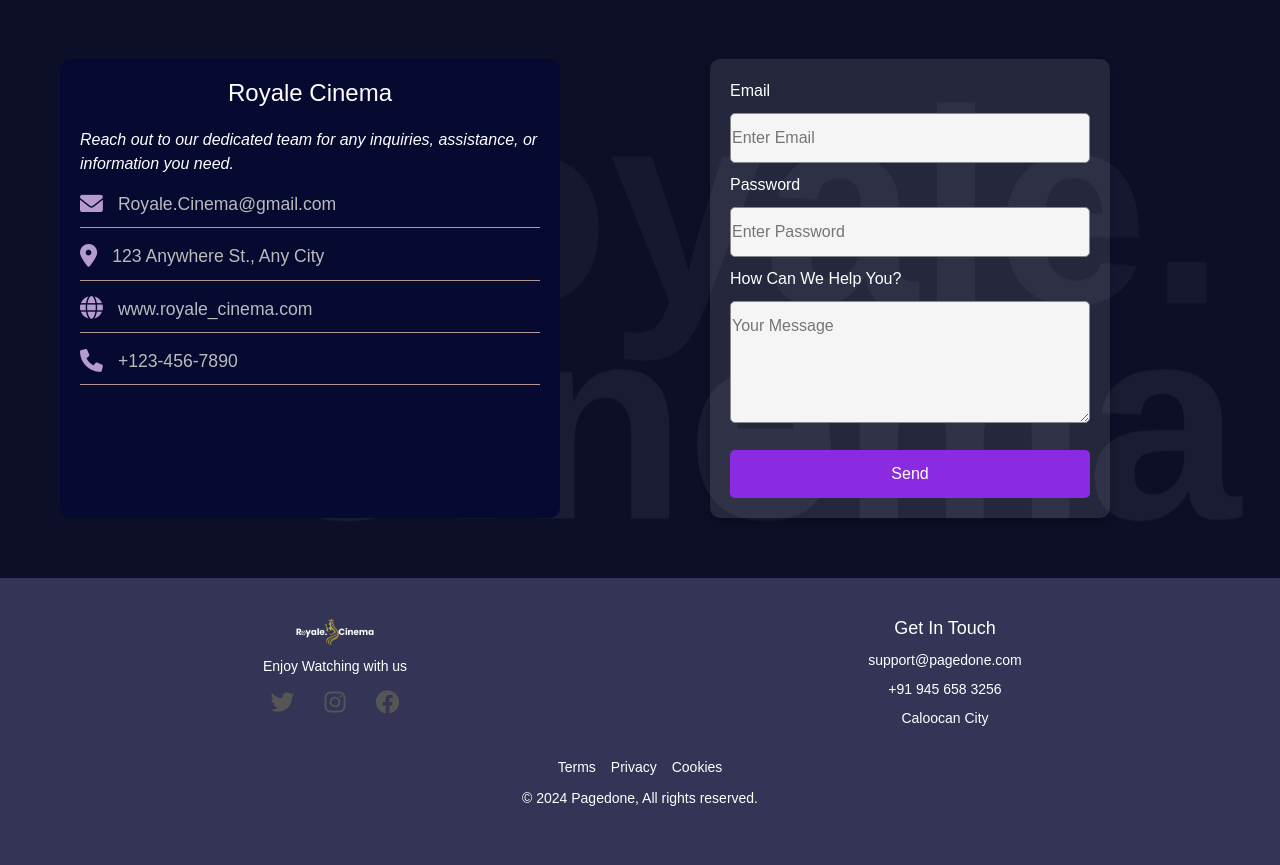
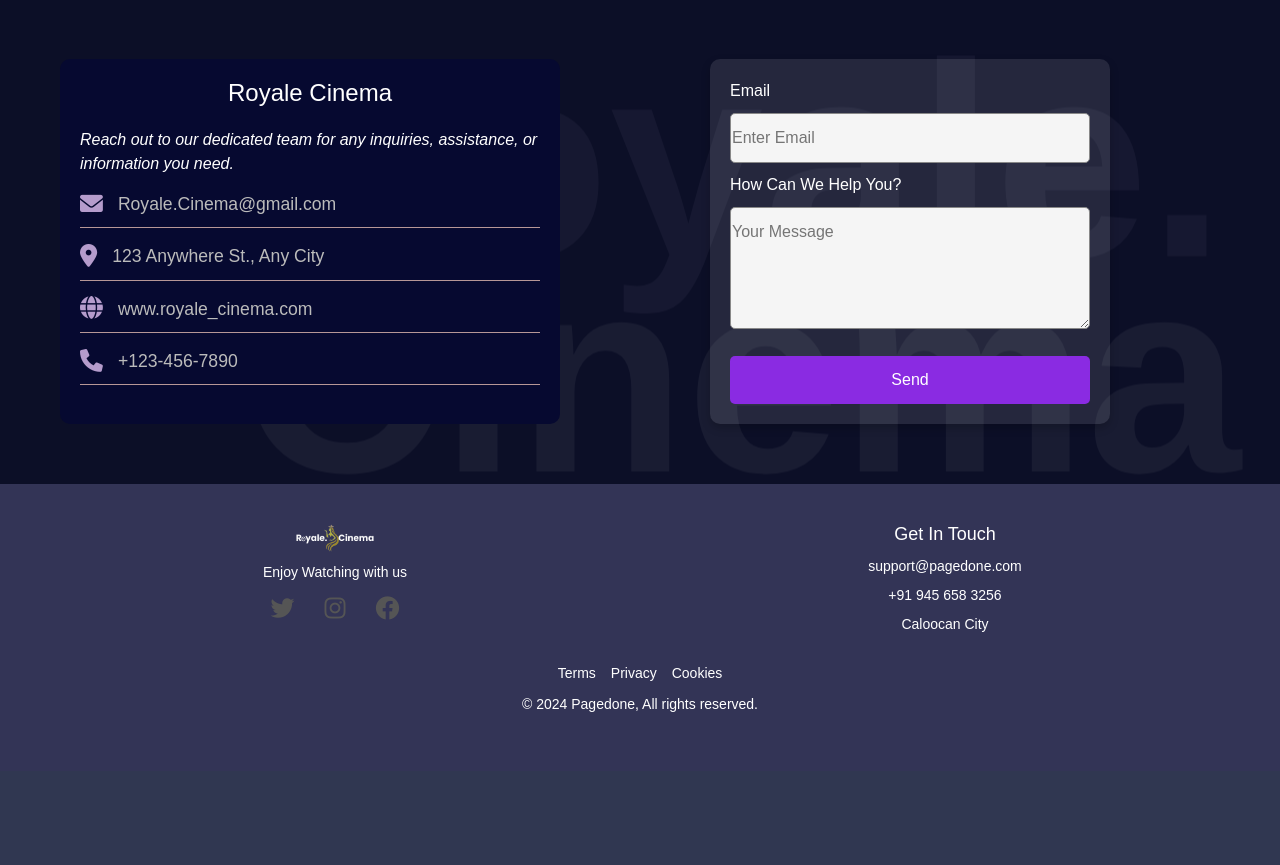
Before and after one commit to frozenbytez/ROYALE, a PHP site: page /contact.php in a window 1280 px wide; the page is wider, and only the part inside the window is pictured. Shown: the part 281-1146 px from the top of that part. After the commit the page ends 993 px from the top of that part, so only its background shows below. Run offline with PHP 8.4, Linux system fonts and the light colour scheme.

Commit message:
Update contact.php

```diff
--- a/contact.php
+++ b/contact.php
@@ -448,8 +448,6 @@
       <form>
           Email
           <input type="email" placeholder="Enter Email" required>
-          Password
-          <input type="password" placeholder="Enter Password" required>
           How Can We Help You?
           <textarea placeholder="Your Message" rows="4" required></textarea>
           <button type="submit">Send</button>
```
